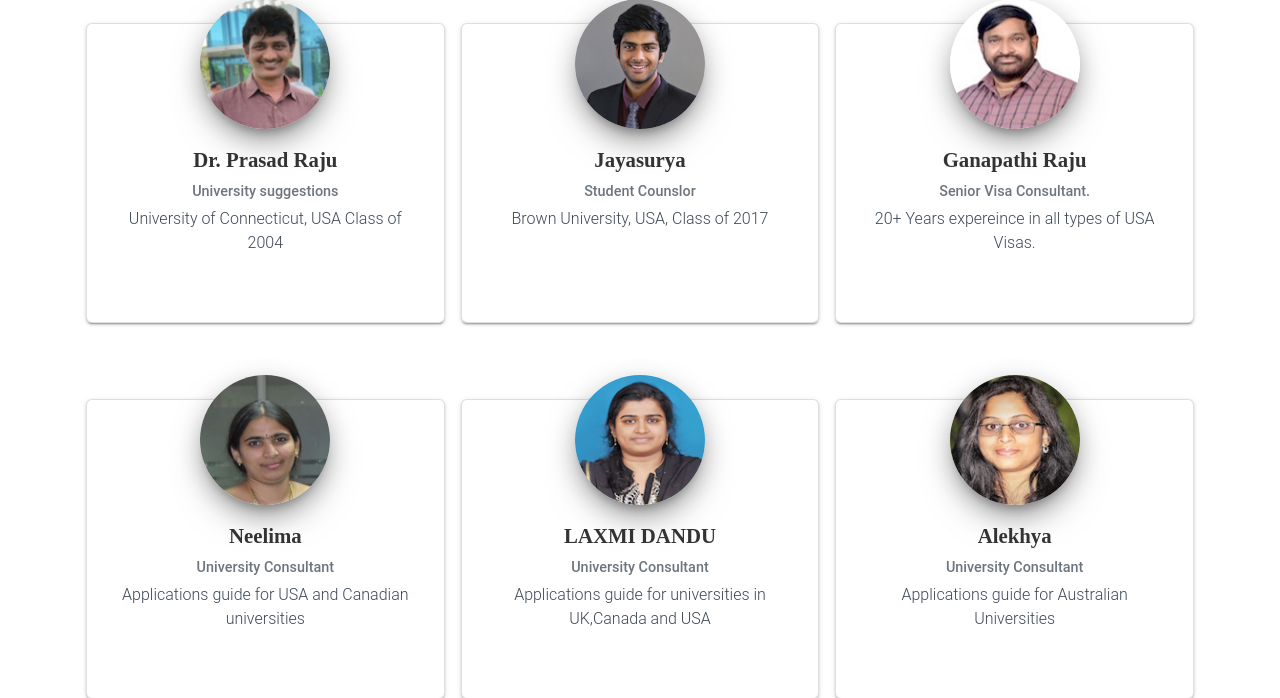
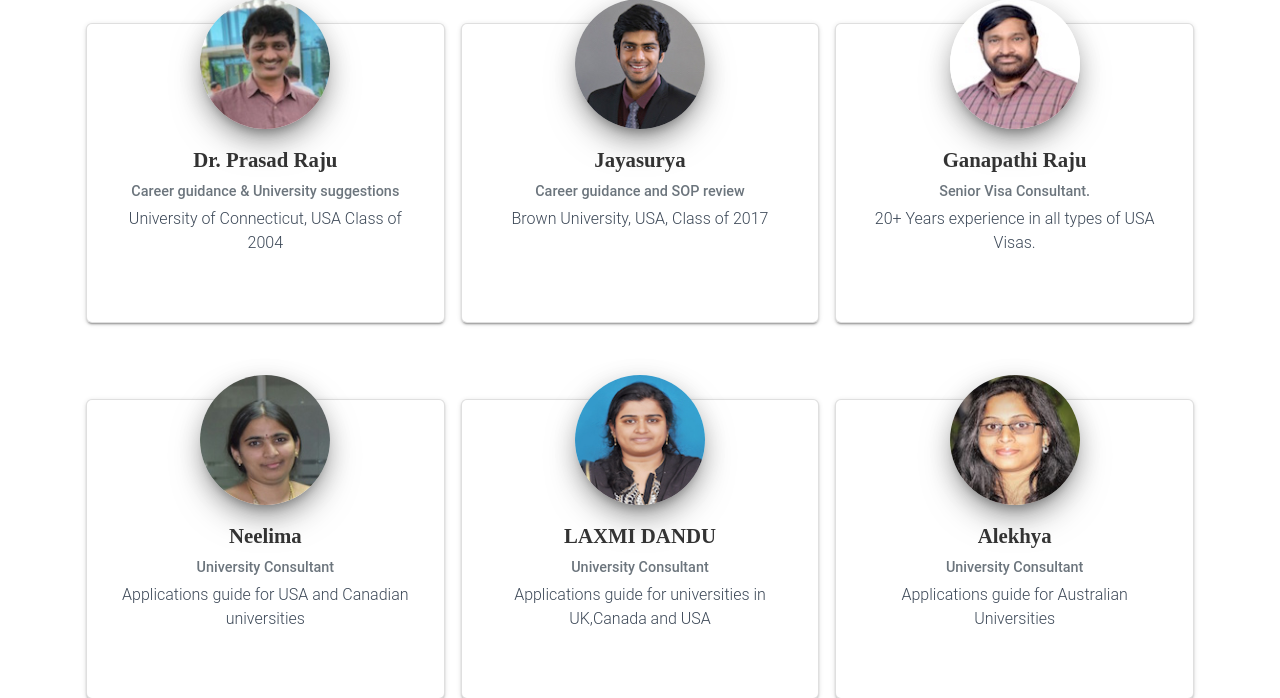
Before and after one commit to GA352491/drrajus, a Django app: page /consultancy/ in a window 1280 px wide. Shown: the part 3755-4453 px from the top of the page. Run offline with Django 3.2, Linux system fonts and the light colour scheme; some libraries are stand-ins or nearby versions.

Commit message:
Update Application_Guidance.html

```diff
--- a/elearning/templates/application_guidance/Application_Guidance.html
+++ b/elearning/templates/application_guidance/Application_Guidance.html
@@ -245,7 +245,7 @@ We will make sure you draft strong essays and letters that represent your profil
                     </div>
                     <div class="table">
                         <h4 class="card-caption">Dr. Prasad Raju</h4>
-                        <h6 class="category text-muted">University suggestions </h6>
+                        <h6 class="category text-muted">Career guidance & University suggestions </h6>
                         <p class="card-description">University of Connecticut, USA Class of 2004</p>
                     </div>
                 </div>
@@ -259,7 +259,7 @@ We will make sure you draft strong essays and letters that represent your profil
                     </div>
                     <div class="table">
                         <h4 class="card-caption">Jayasurya</h4>
-                        <h6 class="category text-muted">Student Counslor</h6>
+                        <h6 class="category text-muted">Career guidance and SOP review</h6>
                         <p class="card-description">Brown University, USA, Class of 2017 </p>
                     </div>
                 </div>
@@ -274,7 +274,7 @@ We will make sure you draft strong essays and letters that represent your profil
                     <div class="table">
                         <h4 class="card-caption">Ganapathi Raju </h4>
                         <h6 class="category text-muted">Senior Visa Consultant.</h6>
-                        <p class="card-description"> 20+ Years expereince in all types of USA
+                        <p class="card-description"> 20+ Years experience in all types of USA
                             Visas. </p>
 
                     </div>
```
